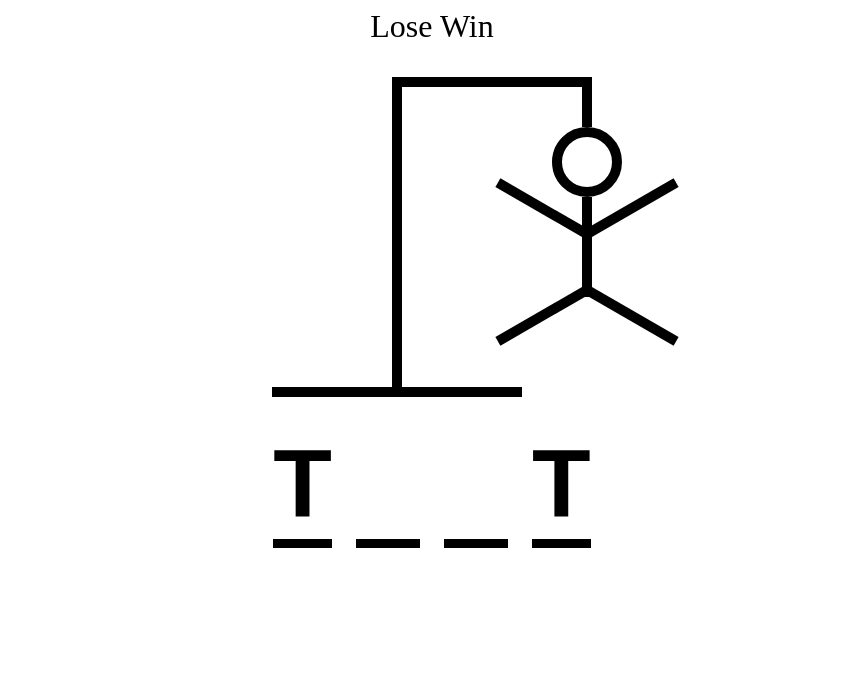
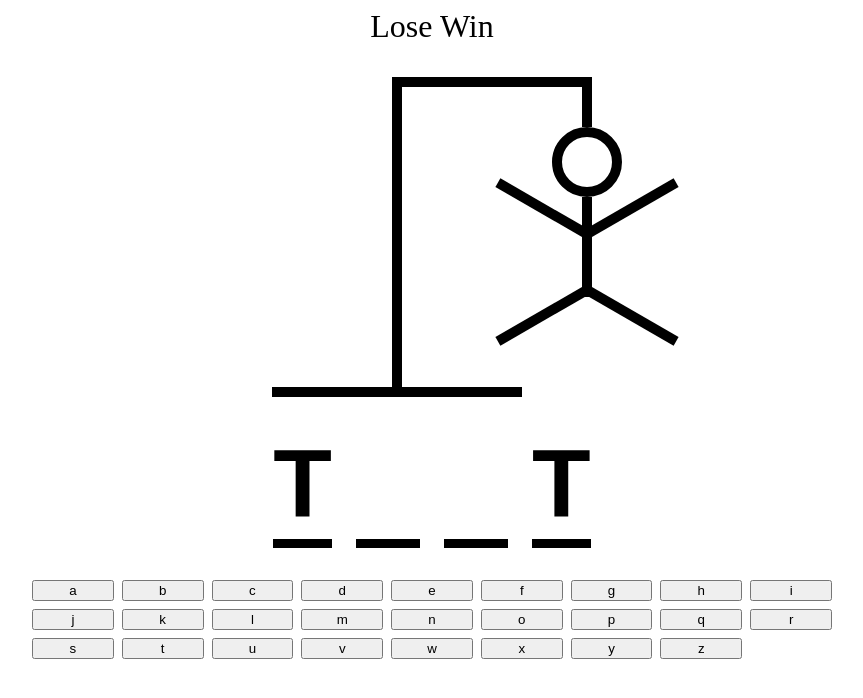
Before and after one commit to noliveira95/react-ts-hangman, a React (Vite) app: page / in a window 1280 px wide. Shown: the top 698 px of the page, without its empty margins (208-1071 px from the left). Built offline with nearby package versions, Linux system fonts and the light colour scheme.

Commit message:
Add keyboard and start styling

```diff
--- a/src/App.tsx
+++ b/src/App.tsx
@@ -33,7 +33,9 @@
         </div>
         <HangmanDrawing />
         <HangmanWord />
-        <Keyboard />
+        <div style={{ alignSelf: "stretch" }}>
+          <Keyboard />
+        </div>
       </div>
     </>
   );
--- a/src/Keyboard.tsx
+++ b/src/Keyboard.tsx
@@ -1 +1,46 @@
-export function Keyboard() {}
+import styles from "./Keyboard.module.css";
+
+const KEYS = [
+  "a",
+  "b",
+  "c",
+  "d",
+  "e",
+  "f",
+  "g",
+  "h",
+  "i",
+  "j",
+  "k",
+  "l",
+  "m",
+  "n",
+  "o",
+  "p",
+  "q",
+  "r",
+  "s",
+  "t",
+  "u",
+  "v",
+  "w",
+  "x",
+  "y",
+  "z",
+];
+
+export function Keyboard() {
+  return (
+    <div
+      style={{
+        display: "grid",
+        gridTemplateColumns: "repeat(auto-fit, minmax(75px, 1fr))",
+        gap: ".5rem",
+      }}
+    >
+      {KEYS.map((key) => {
+        return <button key={key}>{key}</button>;
+      })}
+    </div>
+  );
+}
```
Also changed, not shown: src/Keyboard.module.css (added).
